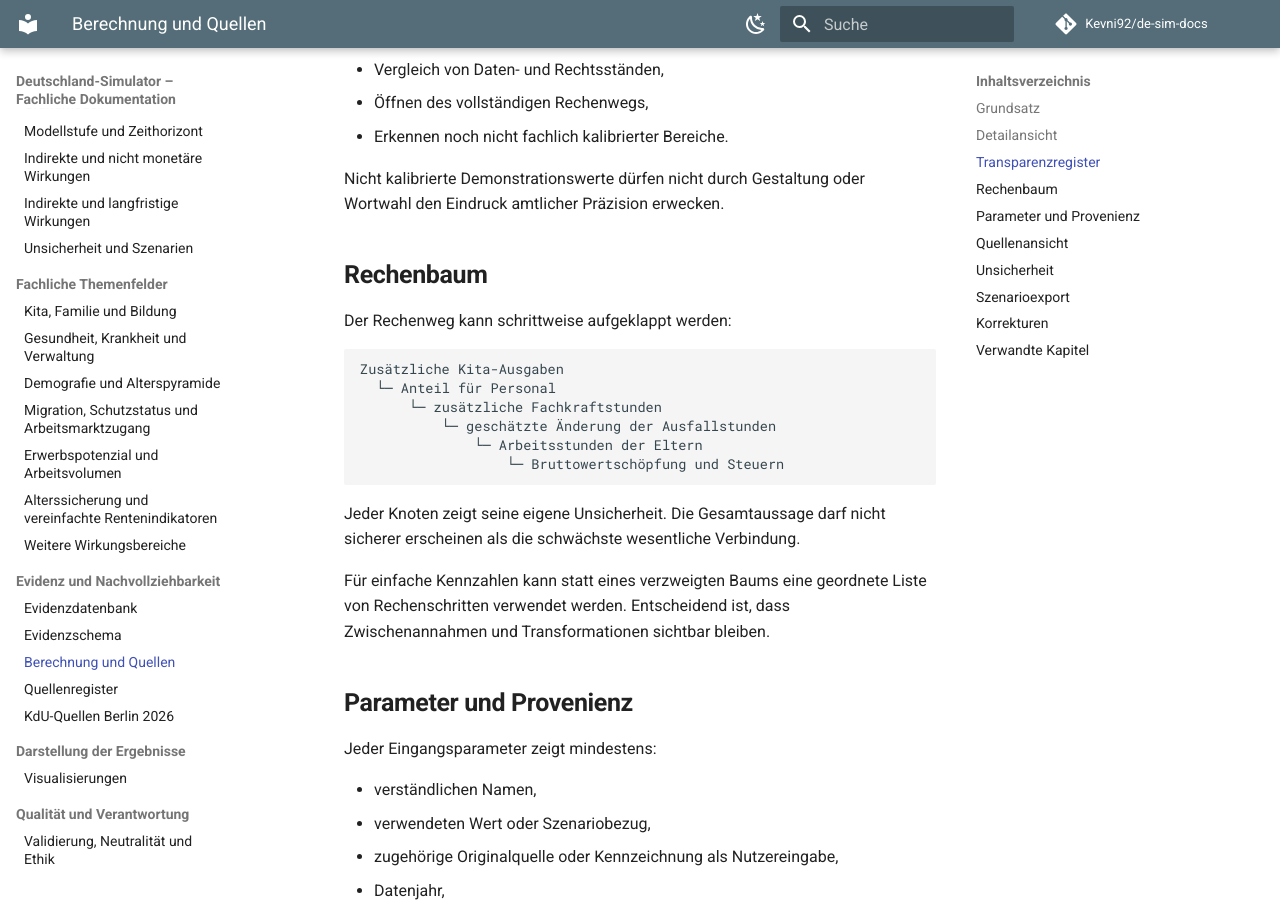
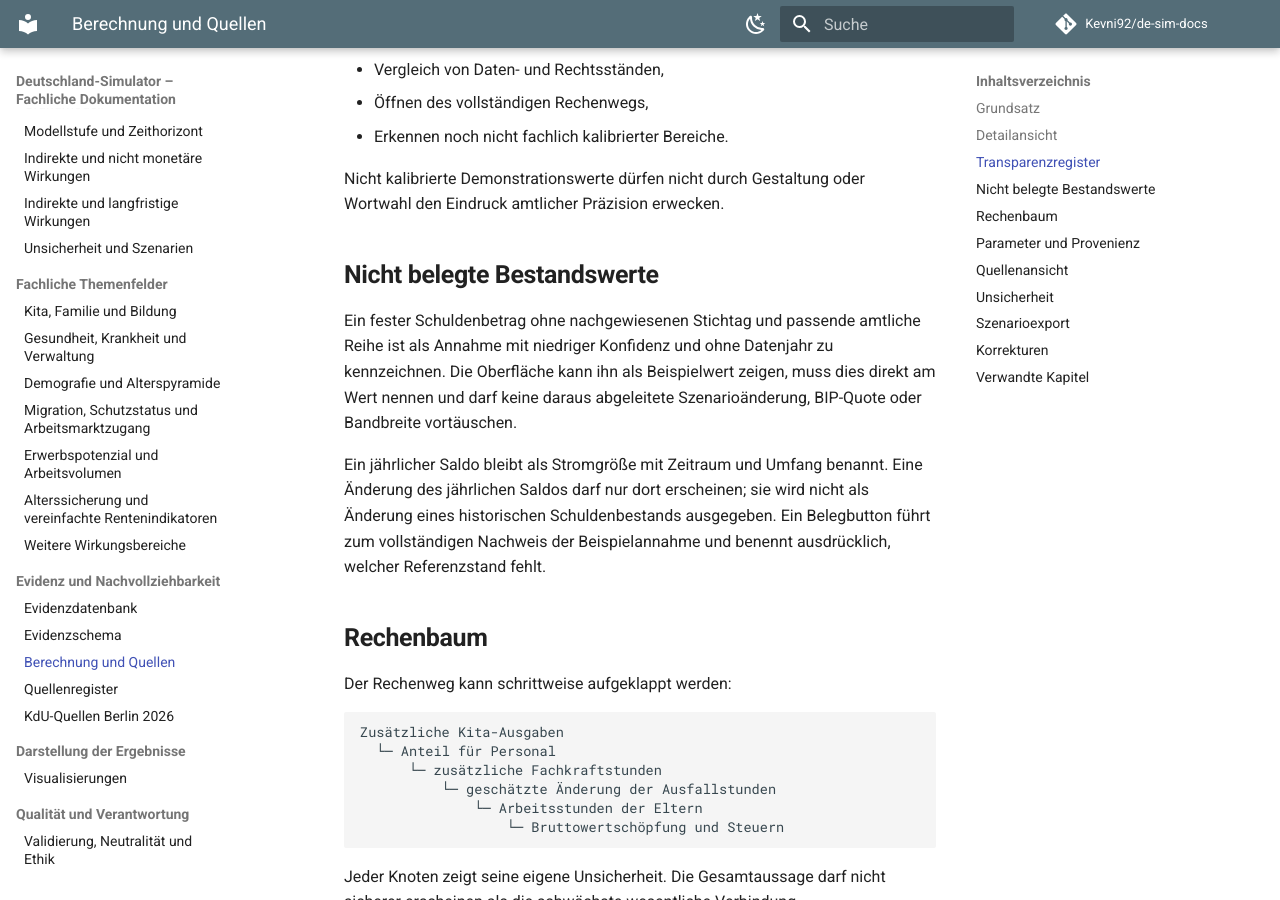
Before and after one commit to Kevni92/de-sim-docs, an MkDocs documentation site: the page built from docs/06-evidenz/berechnungstransparenz.md, in a window 1280 px wide and 900 px high, scrolled down 1306 px. Built offline with MkDocs 1.6.1 and Material for MkDocs 9.7.7, drawn with Linux system fonts in a browser that asks for light colours; comment, search, counter and statistics services are not loaded.

Commit message:
docs: distinguish debt stock from annual balance
Document evidence requirements for debt stock and annual flow

Part of Kevni92/de-sim#100

```diff
--- a/docs/06-evidenz/berechnungstransparenz.md
+++ b/docs/06-evidenz/berechnungstransparenz.md
@@ -48,6 +48,12 @@ Zusätzlich zu den Nachweisen an einzelnen Zahlen gibt es ein zentrales Register
 - Erkennen noch nicht fachlich kalibrierter Bereiche.
 
 Nicht kalibrierte Demonstrationswerte dürfen nicht durch Gestaltung oder Wortwahl den Eindruck amtlicher Präzision erwecken.
+
+## Nicht belegte Bestandswerte
+
+Ein fester Schuldenbetrag ohne nachgewiesenen Stichtag und passende amtliche Reihe ist als Annahme mit niedriger Konfidenz und ohne Datenjahr zu kennzeichnen. Die Oberfläche kann ihn als Beispielwert zeigen, muss dies direkt am Wert nennen und darf keine daraus abgeleitete Szenarioänderung, BIP-Quote oder Bandbreite vortäuschen.
+
+Ein jährlicher Saldo bleibt als Stromgröße mit Zeitraum und Umfang benannt. Eine Änderung des jährlichen Saldos darf nur dort erscheinen; sie wird nicht als Änderung eines historischen Schuldenbestands ausgegeben. Ein Belegbutton führt zum vollständigen Nachweis der Beispielannahme und benennt ausdrücklich, welcher Referenzstand fehlt.
 
 ## Rechenbaum
 
```
Also changed, not shown: other parts of docs/06-evidenz/berechnungstransparenz.md (+1 -1 lines), docs/02-fiskal/systemgrenze-und-baseline.md (+6 -0 lines).
